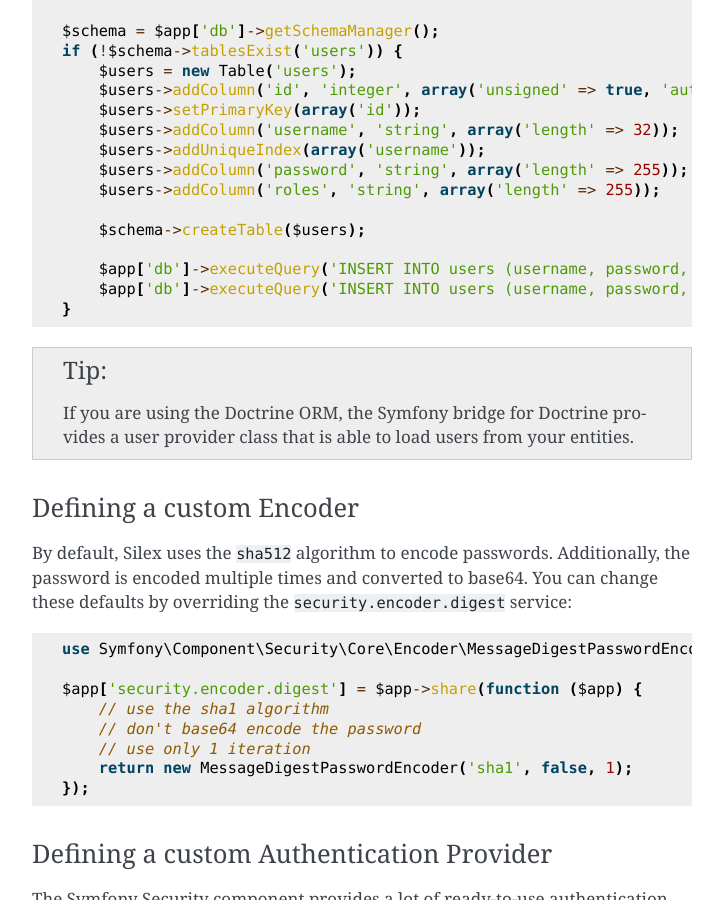
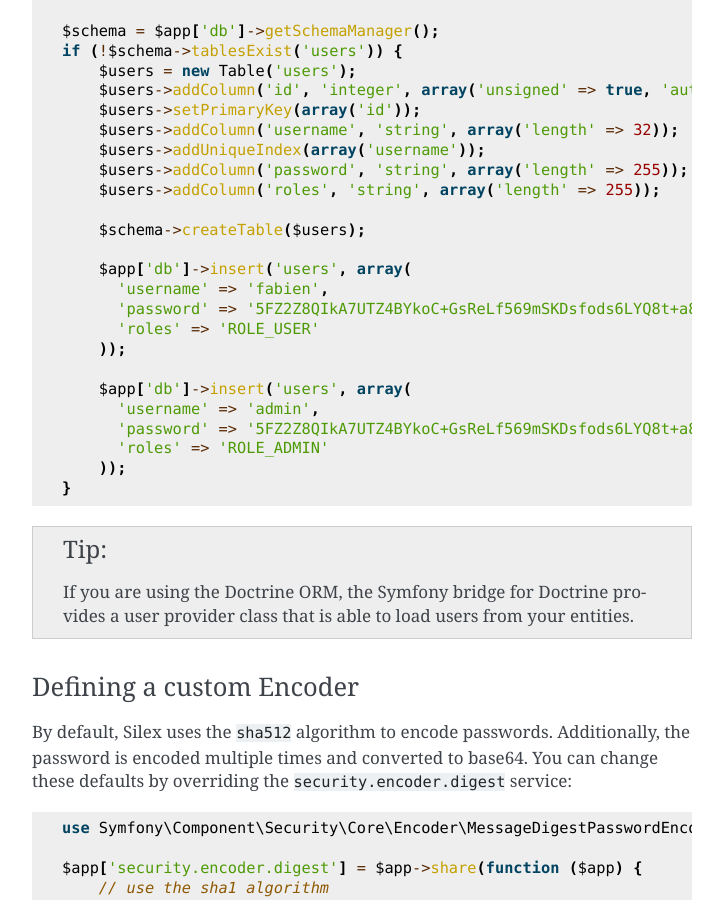
Before and after one commit to silexphp/Silex, a Sphinx documentation site: the page built from doc/providers/security.rst, in a window 1280 px wide and 900 px high, scrolled down 10043 px. Shown: the whole window, without its empty margins (388-1111 px from the left). Built offline with Sphinx 7.4.7, drawn with Linux system fonts in a browser that asks for light colours; pages that are not in the unit, such as notebooks, are missing from menus.

Commit message:
Sample user insert snippet.
The execute_query command to insert users into a sample database doesn't work with postgres due to the use of database specific string escape quotes. Changed to use the doctrine insert command which is less DB specific and better illustrates the use of DBAL.

```diff
--- a/doc/providers/security.rst
+++ b/doc/providers/security.rst
@@ -497,8 +497,17 @@
 
         $schema->createTable($users);
 
-        $app['db']->executeQuery('INSERT INTO users (username, password, roles) VALUES ("fabien", "5FZ2Z8QIkA7UTZ4BYkoC+GsReLf569mSKDsfods6LYQ8t+a8EW9oaircfMpmaLbPBh4FOBiiFyLfuZmTSUwzZg==", "ROLE_USER")');
-        $app['db']->executeQuery('INSERT INTO users (username, password, roles) VALUES ("admin", "5FZ2Z8QIkA7UTZ4BYkoC+GsReLf569mSKDsfods6LYQ8t+a8EW9oaircfMpmaLbPBh4FOBiiFyLfuZmTSUwzZg==", "ROLE_ADMIN")');
+        $app['db']->insert('users', array(
+          'username' => 'fabien',
+          'password' => '5FZ2Z8QIkA7UTZ4BYkoC+GsReLf569mSKDsfods6LYQ8t+a8EW9oaircfMpmaLbPBh4FOBiiFyLfuZmTSUwzZg==',
+          'roles' => 'ROLE_USER'
+        ));
+
+        $app['db']->insert('users', array(
+          'username' => 'admin',
+          'password' => '5FZ2Z8QIkA7UTZ4BYkoC+GsReLf569mSKDsfods6LYQ8t+a8EW9oaircfMpmaLbPBh4FOBiiFyLfuZmTSUwzZg==',
+          'roles' => 'ROLE_ADMIN'
+        ));
     }
 
 .. tip::
```
